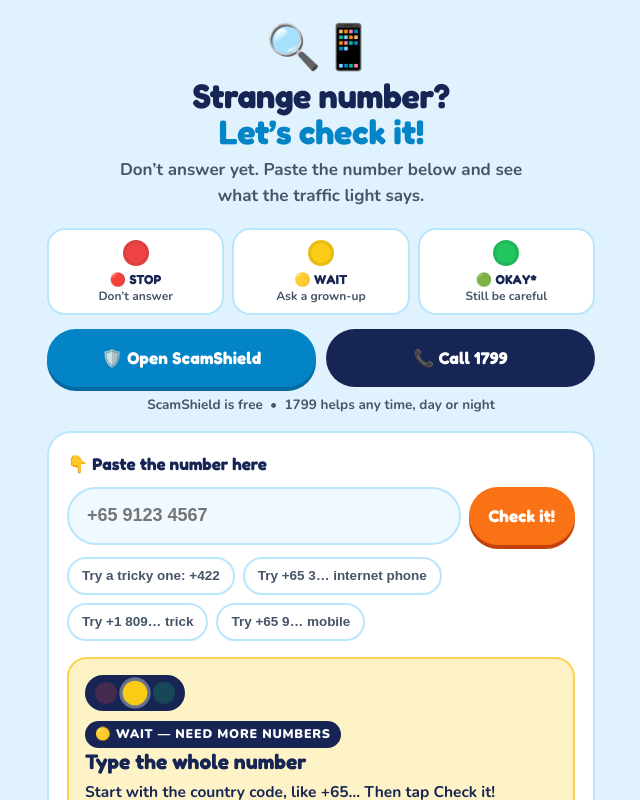
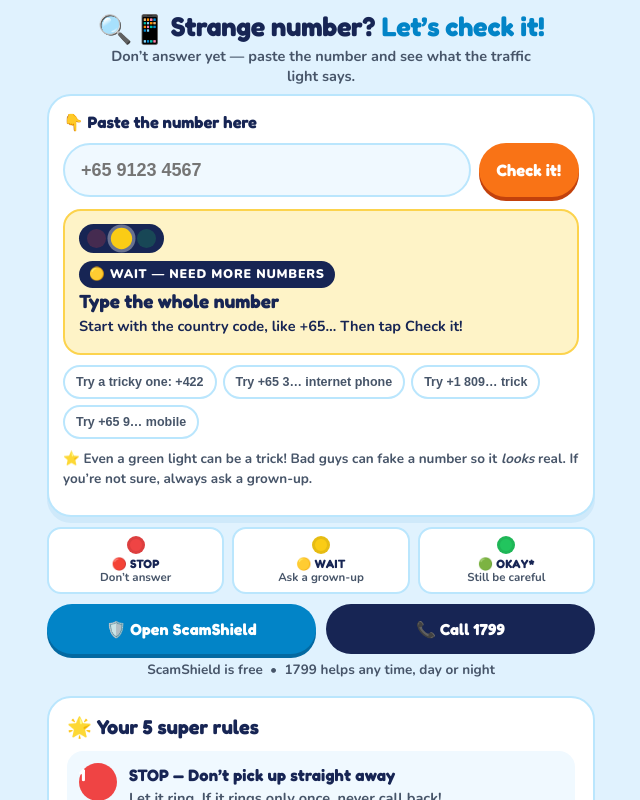
Before and after one commit to athyyna/phone-scam-checker-sg, a plain HTML site: page kids.html in a window 1280 px wide. Both pictures are taken after a click on the button "Check it!". Shown: the top 800 px of the page, without its empty margins (319-959 px from the left). Drawn offline with nearby package versions, Linux system fonts and the light colour scheme.

Commit message:
Move checker to top so number entry and result need no scrolling

```diff
--- a/kids.html
+++ b/kids.html
@@ -21,20 +21,21 @@
 }
 *{box-sizing:border-box}
 body{margin:0;background:linear-gradient(180deg,var(--bg) 0%,var(--bg) 55%,var(--bg2) 130%);color:var(--ink);font-family:"Nunito",system-ui,-apple-system,Segoe UI,Roboto,sans-serif;line-height:1.5;-webkit-tap-highlight-color:transparent}
-.wrap{max-width:580px;margin:0 auto;padding:18px 16px 36px}
-.hero{text-align:center;padding:8px 4px 4px}
-.hero-emoji{font-size:44px;line-height:1;display:block;margin-bottom:8px}
-h1{font-family:"Fredoka", "Nunito",sans-serif;font-size:34px;line-height:1.05;margin:0 0 8px;letter-spacing:-.01em;font-weight:700}
+.wrap{max-width:580px;margin:0 auto;padding:10px 16px 36px}
+.hero{text-align:center;padding:2px 4px 8px}
+.hero-emoji{font-size:28px;line-height:1;display:inline-block;margin:0 4px 0 0;vertical-align:middle}
+h1{font-family:"Fredoka", "Nunito",sans-serif;font-size:27px;line-height:1.1;margin:0 0 4px;letter-spacing:-.01em;font-weight:700}
 h1 .hl{color:var(--blue)}
-.sub{color:var(--muted);font-size:17px;font-weight:700;margin:0 auto 16px;max-width:420px}
-.legend{display:flex;gap:8px;margin-bottom:14px}
-.legend-item{flex:1;background:var(--card);border:2px solid var(--line);border-radius:18px;padding:10px 6px;text-align:center}
-.legend-dot{width:26px;height:26px;border-radius:50%;margin:0 auto 6px;border:3px solid rgba(0,0,0,.08)}
-.legend-item b{display:block;font-size:13px;line-height:1.1;font-family:"Fredoka",sans-serif;letter-spacing:.02em}
-.legend-item span{font-size:12px;color:var(--muted);font-weight:700;line-height:1.2;display:block;margin-top:2px}
+.sub{color:var(--muted);font-size:14.5px;font-weight:700;margin:0 auto;max-width:440px;line-height:1.35}
+.legend{display:flex;gap:8px;margin-bottom:10px}
+.legend-item{flex:1;background:var(--card);border:2px solid var(--line);border-radius:14px;padding:7px 4px;text-align:center}
+.legend-dot{width:18px;height:18px;border-radius:50%;margin:0 auto 3px;border:3px solid rgba(0,0,0,.08)}
+.legend-item b{display:block;font-size:12px;line-height:1.1;font-family:"Fredoka",sans-serif;letter-spacing:.02em}
+.legend-item span{font-size:11.5px;color:var(--muted);font-weight:700;line-height:1.2;display:block;margin-top:1px}
 .dot-red{background:#ef4444}.dot-yellow{background:#facc15}.dot-green{background:#22c55e}
 .card{background:var(--card);border:2px solid var(--line);border-radius:var(--radius);padding:18px;margin-bottom:14px;box-shadow:0 6px 0 rgba(2,132,199,.08)}
-.btn{display:flex;align-items:center;justify-content:center;gap:8px;min-height:58px;border-radius:999px;font-weight:900;font-size:17px;text-decoration:none;padding:13px 14px;text-align:center;border:2px solid transparent;font-family:"Fredoka",sans-serif;letter-spacing:.01em}
+.card-check{padding:14px 14px 12px;margin-bottom:10px}
+.btn{display:flex;align-items:center;justify-content:center;gap:8px;min-height:50px;border-radius:999px;font-weight:900;font-size:16px;text-decoration:none;padding:10px 12px;text-align:center;border:2px solid transparent;font-family:"Fredoka",sans-serif;letter-spacing:.01em}
 .btn-primary{background:var(--blue);color:#fff;box-shadow:0 4px 0 var(--blue-dark)}
 .btn-primary:active{transform:translateY(2px);box-shadow:0 2px 0 var(--blue-dark)}
 .btn-call{background:var(--ink);color:#fff}
@@ -42,27 +43,27 @@ h1 .hl{color:var(--blue)}
 .btn-ghost{background:var(--card);color:var(--ink);border-color:var(--line);font-weight:800}
 .grid2{display:grid;grid-template-columns:1fr 1fr;gap:10px}
 @media(max-width:380px){.grid2{grid-template-columns:1fr}}
-label{font-weight:900;font-size:17px;display:block;margin-bottom:10px;font-family:"Fredoka",sans-serif}
+label{font-weight:900;font-size:16.5px;display:block;margin-bottom:8px;font-family:"Fredoka",sans-serif}
 .row{display:flex;gap:8px}
-input[type=tel]{flex:1;min-height:58px;border:2.5px solid var(--line);border-radius:999px;padding:0 18px;font-size:18px;font-weight:800;background:#f0f9ff;color:var(--ink);min-width:0;outline:none}
+input[type=tel]{flex:1;min-height:54px;border:2.5px solid var(--line);border-radius:999px;padding:0 16px;font-size:18px;font-weight:800;background:#f0f9ff;color:var(--ink);min-width:0;outline:none}
 input[type=tel]:focus{border-color:var(--blue);background:#fff}
 @media (prefers-color-scheme: dark){ input[type=tel]{background:#0c1a2e} input[type=tel]:focus{background:#162032} }
-button.check{min-height:58px;padding:0 20px;border:0;border-radius:999px;background:var(--coral);color:#fff;font-weight:900;font-size:17px;cursor:pointer;white-space:nowrap;font-family:"Fredoka",sans-serif;box-shadow:0 4px 0 #c2410c}
+button.check{min-height:54px;padding:0 18px;border:0;border-radius:999px;background:var(--coral);color:#fff;font-weight:900;font-size:16.5px;cursor:pointer;white-space:nowrap;font-family:"Fredoka",sans-serif;box-shadow:0 4px 0 #c2410c}
 button.check:active{transform:translateY(2px);box-shadow:0 2px 0 #c2410c}
-.chips{display:flex;flex-wrap:wrap;gap:8px;margin-top:12px}
-.chip{min-height:38px;padding:7px 13px;border-radius:999px;border:2px solid var(--line);background:var(--card);font-size:13.5px;font-weight:800;cursor:pointer;color:var(--muted)}
+.chips{display:flex;flex-wrap:wrap;gap:6px;margin-top:10px}
+.chip{min-height:34px;padding:5px 11px;border-radius:999px;border:2px solid var(--line);background:var(--card);font-size:12.5px;font-weight:800;cursor:pointer;color:var(--muted)}
 .chip:active{border-color:var(--blue);color:var(--blue)}
-.result{display:none;margin-top:16px;border-radius:20px;padding:16px;border:2.5px solid transparent}
+.result{display:none;margin-top:12px;border-radius:18px;padding:13px 14px;border:2.5px solid transparent}
 .result.show{display:block}
 .result.high{background:var(--red-bg);border-color:#fca5a5}
 .result.caution{background:var(--yellow-bg);border-color:#fcd34d}
 .result.ok{background:var(--green-bg);border-color:#86efac}
-.tl{display:flex;align-items:center;gap:7px;background:#172554;border-radius:999px;padding:7px 10px;width:fit-content;margin-bottom:10px}
-.tl i{width:22px;height:22px;border-radius:50%;display:block;opacity:.22}
+.tl{display:flex;align-items:center;gap:6px;background:#172554;border-radius:999px;padding:5px 8px;width:fit-content;margin-bottom:8px}
+.tl i{width:19px;height:19px;border-radius:50%;display:block;opacity:.22}
 .tl i.r{background:#ef4444}.tl i.y{background:#facc15}.tl i.g{background:#22c55e}
 .tl i.on{opacity:1;box-shadow:0 0 0 3px rgba(255,255,255,.35);transform:scale(1.12)}
-.result h3{margin:0 0 6px;font-size:21px;line-height:1.15;font-family:"Fredoka",sans-serif}
-.result p{margin:5px 0;font-size:15.5px;font-weight:700}
+.result h3{margin:0 0 4px;font-size:19px;line-height:1.15;font-family:"Fredoka",sans-serif}
+.result p{margin:4px 0;font-size:14.5px;font-weight:700;line-height:1.4}
 .badge{display:inline-block;font-size:12.5px;font-weight:900;letter-spacing:.06em;text-transform:uppercase;padding:4px 10px;border-radius:999px;background:var(--ink);color:#fff;margin-bottom:2px}
 .steps{list-style:none;margin:0;padding:0;display:grid;gap:12px}
 .steps li{display:flex;gap:12px;align-items:flex-start;background:#f0f9ff;border-radius:16px;padding:12px}
@@ -88,10 +89,25 @@ h2{font-size:20px;margin:0 0 12px;font-family:"Fredoka",sans-serif;line-height:1
 <body>
 <div class="wrap">
   <div class="hero">
-    <span class="hero-emoji" aria-hidden="true">🔍📱</span>
-    <h1>Strange number?<br><span class="hl">Let’s check it!</span></h1>
-    <p class="sub">Don’t answer yet. Paste the number below and see what the traffic light says.</p>
+    <h1><span class="hero-emoji" aria-hidden="true">🔍📱</span>Strange number? <span class="hl">Let’s check it!</span></h1>
+    <p class="sub">Don’t answer yet — paste the number and see what the traffic light says.</p>
   </div>
+
+  <section class="card card-check" aria-labelledby="check-h">
+    <label id="check-h" for="num">👇 Paste the number here</label>
+    <div class="row">
+      <input type="tel" id="num" placeholder="+65 9123 4567" autocomplete="off" inputmode="tel">
+      <button class="check" id="go">Check it!</button>
+    </div>
+    <div id="result" class="result" role="status" aria-live="polite"></div>
+    <div class="chips">
+      <button class="chip" data-ex="+4221234567">Try a tricky one: +422</button>
+      <button class="chip" data-ex="+6531234567">Try +65 3… internet phone</button>
+      <button class="chip" data-ex="+18095551234">Try +1 809… trick</button>
+      <button class="chip" data-ex="+6591234567">Try +65 9… mobile</button>
+    </div>
+    <p class="small" style="margin-top:10px">⭐ Even a green light can be a trick! Bad guys can fake a number so it <i>looks</i> real. If you’re not sure, always ask a grown-up.</p>
+  </section>
 
   <div class="legend" aria-label="What the colours mean">
     <div class="legend-item"><div class="legend-dot dot-red"></div><b>🔴 STOP</b><span>Don’t answer</span></div>
@@ -99,27 +115,11 @@ h2{font-size:20px;margin:0 0 12px;font-family:"Fredoka",sans-serif;line-height:1
     <div class="legend-item"><div class="legend-dot dot-green"></div><b>🟢 OKAY*</b><span>Still be careful</span></div>
   </div>
 
-  <div class="grid2" style="margin-bottom:8px">
+  <div class="grid2" style="margin-bottom:6px">
     <a class="btn btn-primary" href="https://www.scamshield.gov.sg/" target="_blank" rel="noopener">🛡️ Open ScamShield</a>
     <a class="btn btn-call" href="tel:1799">📞 Call 1799</a>
   </div>
   <p class="small" style="margin:0 0 16px;text-align:center">ScamShield is free &nbsp;•&nbsp; 1799 helps any time, day or night</p>
-
-  <section class="card" aria-labelledby="check-h">
-    <label id="check-h" for="num">👇 Paste the number here</label>
-    <div class="row">
-      <input type="tel" id="num" placeholder="+65 9123 4567" autocomplete="off" inputmode="tel">
-      <button class="check" id="go">Check it!</button>
-    </div>
-    <div class="chips">
-      <button class="chip" data-ex="+4221234567">Try a tricky one: +422</button>
-      <button class="chip" data-ex="+6531234567">Try +65 3… internet phone</button>
-      <button class="chip" data-ex="+18095551234">Try +1 809… trick</button>
-      <button class="chip" data-ex="+6591234567">Try +65 9… mobile</button>
-    </div>
-    <div id="result" class="result" role="status" aria-live="polite"></div>
-    <p class="small" style="margin-top:12px">⭐ Even a green light can be a trick! Bad guys can fake a number so it <i>looks</i> real. If you’re not sure, always ask a grown-up.</p>
-  </section>
 
   <section class="card">
     <h2>🌟 Your 5 super rules</h2>
@@ -193,6 +193,16 @@ function check(){
   function show(level,badge,title,body){
     box.className="result show "+level;
     box.innerHTML= tl(level) + '<span class="badge">'+badge+'</span><h3>'+title+'</h3>'+body;
+    // Keep the result in view without the reader having to hunt for it:
+    // only nudge the page if the result would fall outside the viewport.
+    try{
+      var r = box.getBoundingClientRect();
+      var vh = window.innerHeight || document.documentElement.clientHeight;
+      if(r.top < 0 || r.bottom > vh){
+        var reduce = window.matchMedia && window.matchMedia("(prefers-reduced-motion: reduce)").matches;
+        box.scrollIntoView({block:"nearest", behavior: reduce ? "auto" : "smooth"});
+      }
+    }catch(e){}
   }
   if(!v || v.length<4){ show("caution","🟡 Wait — need more numbers","Type the whole number","<p>Start with the country code, like +65… Then tap Check it!</p>"); return; }
   var digits = v.slice(1);
```
